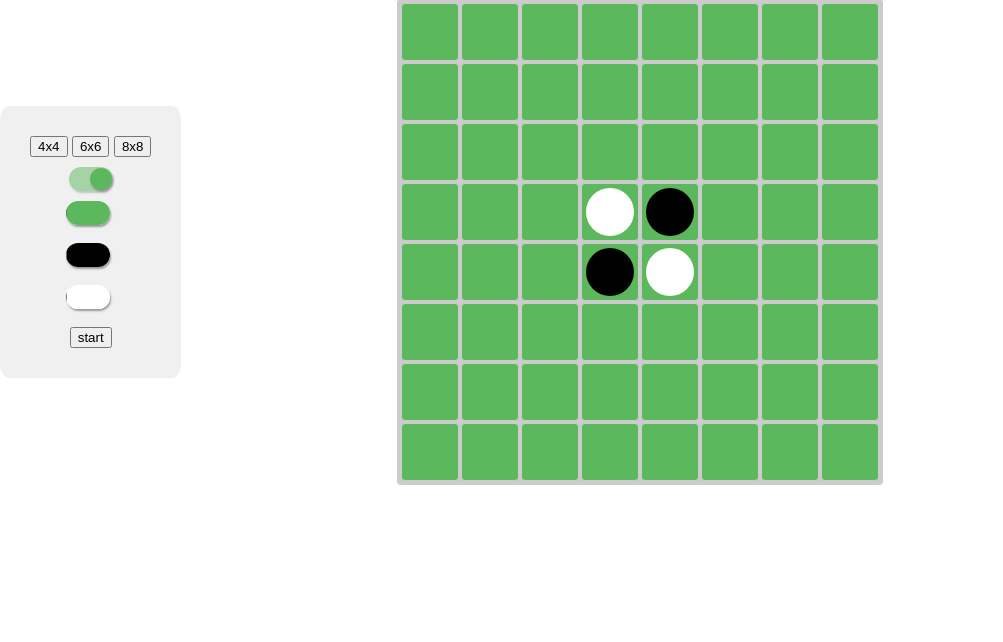
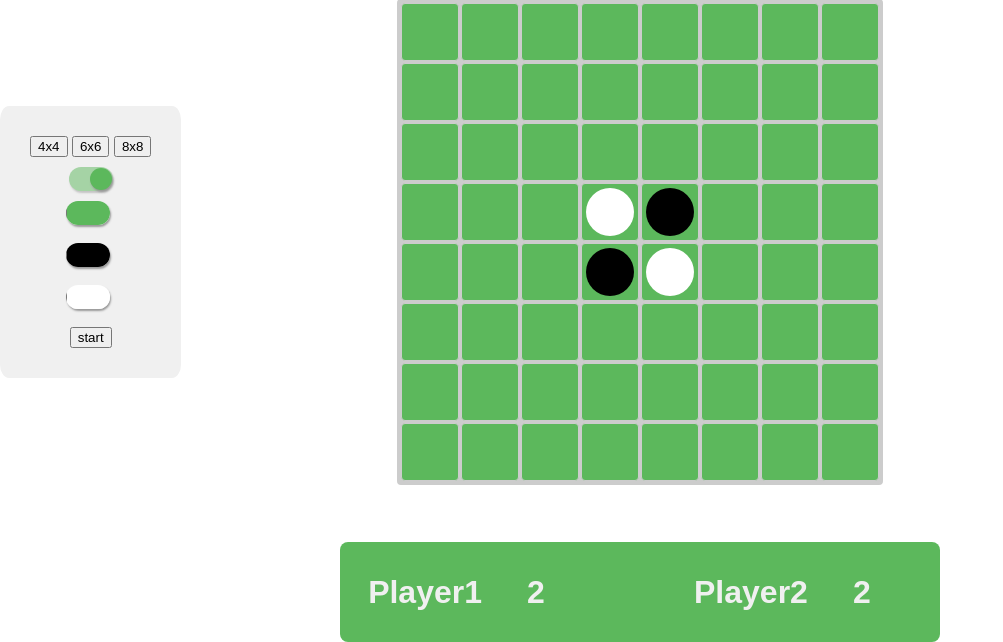
Before and after one commit to ChristianVaughn/Othello, a PHP site: page / in a window 1280 px wide. Shown: the part 158-800 px from the top of the page, without its empty margins (0-1003 px from the left). Run offline with PHP 8.4, Linux system fonts and the light colour scheme.

Commit message:
Added UI for Scoreboard

```diff
--- a/css/style.css
+++ b/css/style.css
@@ -1,6 +1,10 @@
+@import url("https://fonts.googleapis.com/css?family=Lato");
+
+
 body {
   margin:0;
   font-family: Arial, Helvetica, sans-serif;
+  color: #FFF;
 
 }
 
@@ -182,7 +186,7 @@ box-shadow: 1px 2px 2px 0px #999;
   border: none;
 }
 #game-options {
-  background-color: rgb(240, 240, 240);
+  background-color: #f0f0f0;
   padding: 30px;
   border-radius: 5%;
 }
@@ -234,3 +238,27 @@ li a:hover:not(.active) {
   background-color: #5CB85C;
   border-radius: 0.25em;
 }
+
+.scoreboard {
+  display: flex;
+  flex-direction: row;
+  justify-content: space-around;
+  width: 600px;
+  height: 100px;
+  background: #5CB85C;
+  color: #f0f0f0;
+  align-items: center;
+  border-radius: 8px;
+  position: fixed;
+  top: 100%;
+  left: 50%;
+  /* bring your own prefixes */
+  transform: translate(-50%, -100%);
+}
+.scoreboard .block {
+  text-align: center;
+  height: 100%;
+  width: 100px;
+   font-size: 32px;
+  font-weight: bold;
+}
--- a/index.html
+++ b/index.html
@@ -48,6 +48,25 @@
 			  <br>
 			  <button onclick="gameStart();">start</button>
 		</section>
+		<section>
+			<table class="scoreboard">
+				<td class="block">
+				  <p >Player1</p>
+				</td>
+				<td class="block">
+				  <p id="p1Score">2</p>
+				</td>
+				<td class="block">
+				  <p ></p>
+				</td>
+				<td class="block">
+				  <p >Player2</p>
+				</td>
+				<td class="block">
+				  <p id="p2Score">2</p>
+				</td>
+			  </table>
+		</section>
 
 
 
--- a/js/script.js
+++ b/js/script.js
@@ -7,7 +7,6 @@ var p1Score = 2;
 var p2Score = 2;
 var p1Color = "#000000"
 var p2Color = "#FFFFFF"
-
 
 
 function renderLevel(tableSize) {
@@ -249,6 +248,8 @@ function updateScore() {
 
         }
     }
+    document.getElementById("p1Score").innerText = p1Score;
+    document.getElementById("p2Score").innerText = p2Score;
     console.log("Player 1 Score: " + p1Score);
     console.log("Player 2 Score: " + p2Score);
 
```
